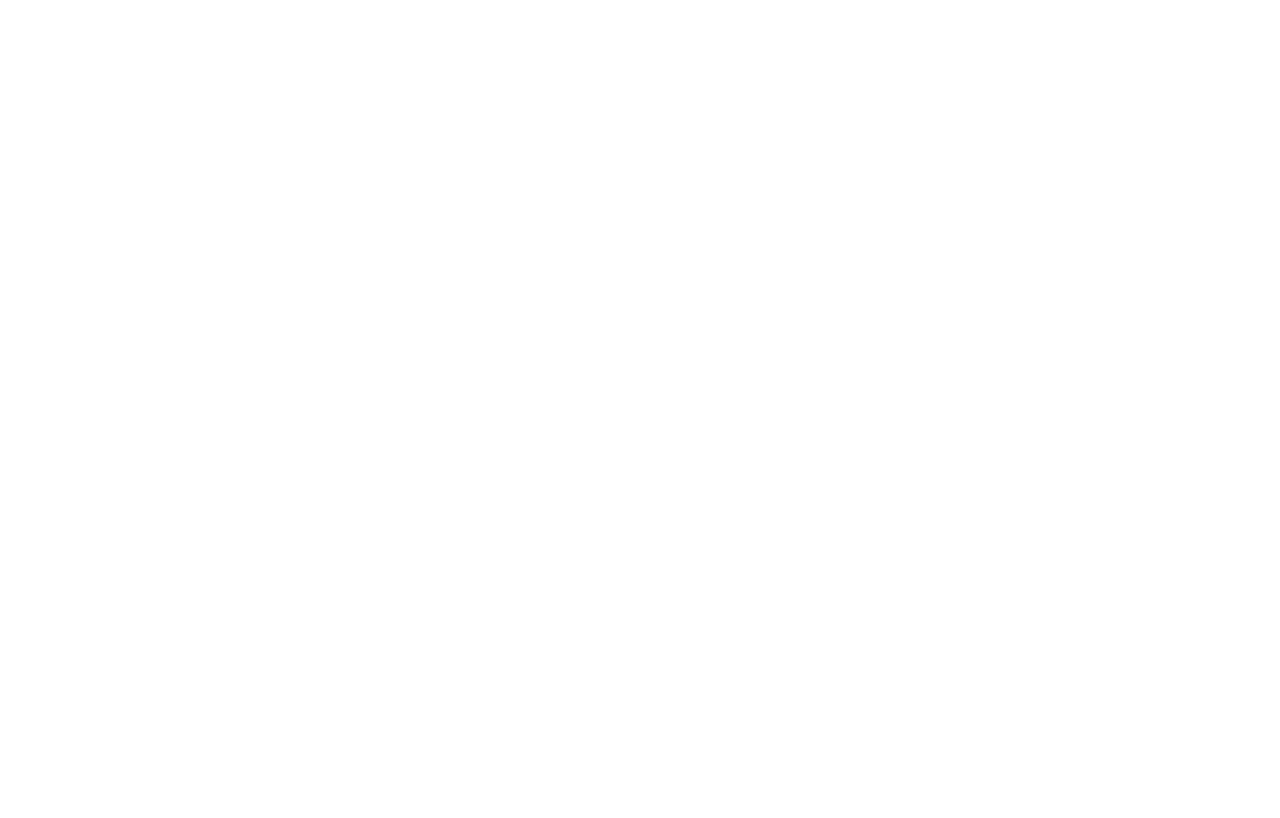
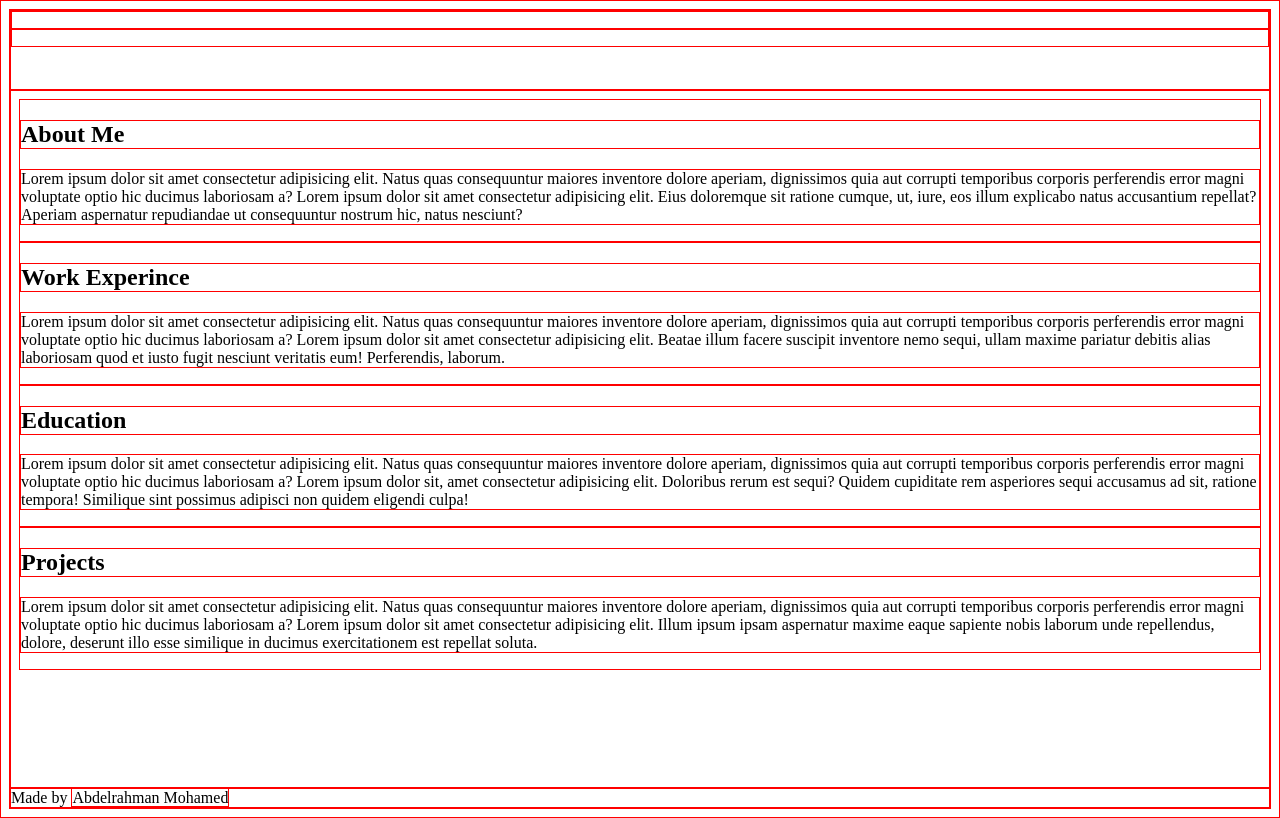
Before and after one commit to AbdelrahmanMoh-Hussain/MyPortfolio, a plain HTML site: page index.html in a window 1280 px wide. Drawn offline with Linux system fonts and the light colour scheme.

Commit message:
HTML skelton

```diff
--- a/css/styles.css
+++ b/css/styles.css
@@ -0,0 +1,25 @@
+* {
+    box-sizing: border-box;
+    border: 1px red solid;
+}
+
+body {
+    height: 100vh;
+    display: grid;
+    grid-template-rows: 10vh 1fr auto;
+    grid-template-areas:
+        "hd"
+        "main"
+        "ft"
+    ;
+}
+header{
+    grid-area: hd;
+}
+main{
+    grid-area: main;
+    padding: 8px;
+}
+footer{
+    grid-area: ft;
+}
--- a/index.html
+++ b/index.html
@@ -7,8 +7,32 @@
     <link rel="stylesheet" href="css/styles.css">
 </head>
 <body>
+    <header>
+        <nav>
+            <ul>
 
-
+            </ul>
+        </nav>
+    </header>
+    <main>
+        <section id="about">
+            <h2>About Me</h2>
+            <p>Lorem ipsum dolor sit amet consectetur adipisicing elit. Natus quas consequuntur maiores inventore dolore aperiam, dignissimos quia aut corrupti temporibus corporis perferendis error magni voluptate optio hic ducimus laboriosam a? Lorem ipsum dolor sit amet consectetur adipisicing elit. Eius doloremque sit ratione cumque, ut, iure, eos illum explicabo natus accusantium repellat? Aperiam aspernatur repudiandae ut consequuntur nostrum hic, natus nesciunt?</p>
+        </section>
+        <section id="work-experince">
+            <h2>Work Experince</h2>
+            <p>Lorem ipsum dolor sit amet consectetur adipisicing elit. Natus quas consequuntur maiores inventore dolore aperiam, dignissimos quia aut corrupti temporibus corporis perferendis error magni voluptate optio hic ducimus laboriosam a? Lorem ipsum dolor sit amet consectetur adipisicing elit. Beatae illum facere suscipit inventore nemo sequi, ullam maxime pariatur debitis alias laboriosam quod et iusto fugit nesciunt veritatis eum! Perferendis, laborum.</p>
+        </section>
+        <section id="education">
+            <h2>Education</h2>
+            <p>Lorem ipsum dolor sit amet consectetur adipisicing elit. Natus quas consequuntur maiores inventore dolore aperiam, dignissimos quia aut corrupti temporibus corporis perferendis error magni voluptate optio hic ducimus laboriosam a? Lorem ipsum dolor sit, amet consectetur adipisicing elit. Doloribus rerum est sequi? Quidem cupiditate rem asperiores sequi accusamus ad sit, ratione tempora! Similique sint possimus adipisci non quidem eligendi culpa!</p>
+        </section>
+        <section id="projects">
+            <h2>Projects</h2>
+            <p>Lorem ipsum dolor sit amet consectetur adipisicing elit. Natus quas consequuntur maiores inventore dolore aperiam, dignissimos quia aut corrupti temporibus corporis perferendis error magni voluptate optio hic ducimus laboriosam a? Lorem ipsum dolor sit amet consectetur adipisicing elit. Illum ipsum ipsam aspernatur maxime eaque sapiente nobis laborum unde repellendus, dolore, deserunt illo esse similique in ducimus exercitationem est repellat soluta.</p>
+        </section>
+    </main>
+    <footer>Made by <span>Abdelrahman Mohamed</span></footer>
 
 
 
```
